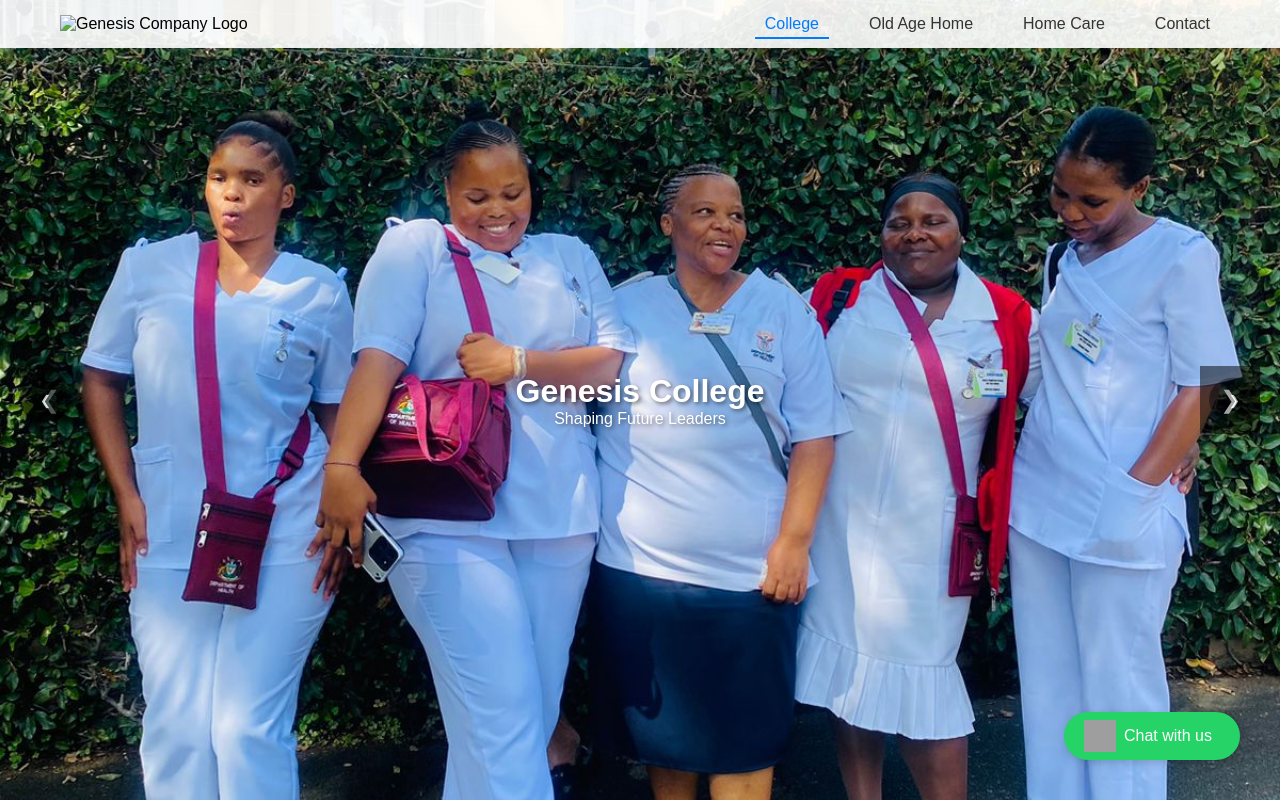
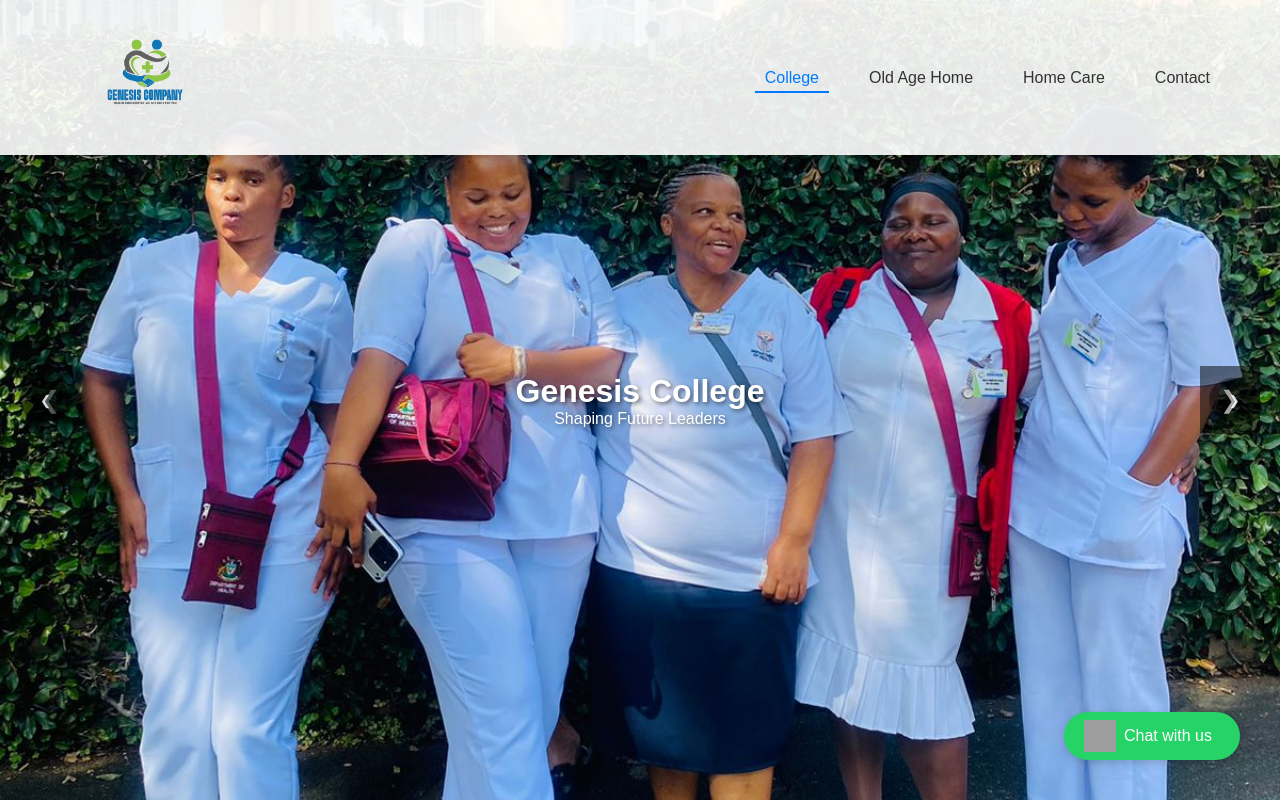
Before and after one commit to thegreatgabuza/genesis, a plain HTML site: page index.html in a window 1280 px wide. Shown: the top 802 px of the page. Drawn offline with Linux system fonts and the light colour scheme; the site is published under a folder, as on GitHub Pages, so addresses that start at the root find nothing; grey boxes are pictures that could not be loaded.

Commit message:
Fix: Update logo path to use relative path

```diff
--- a/index.html
+++ b/index.html
@@ -11,7 +11,7 @@
     <nav class="main-nav">
         <div class="nav-content">
             <div class="logo" style="width: 200px;">
-                <img src="/images/logo.png" alt="Genesis Company Logo" style="width: 85%; height: auto;">
+                <img src="images/logo.png" alt="Genesis Company Logo" style="width: 85%; height: auto;">
             </div>
             <ul class="nav-links">
                 <li><a href="#college" class="nav-link active" data-index="0">College</a></li>
```
